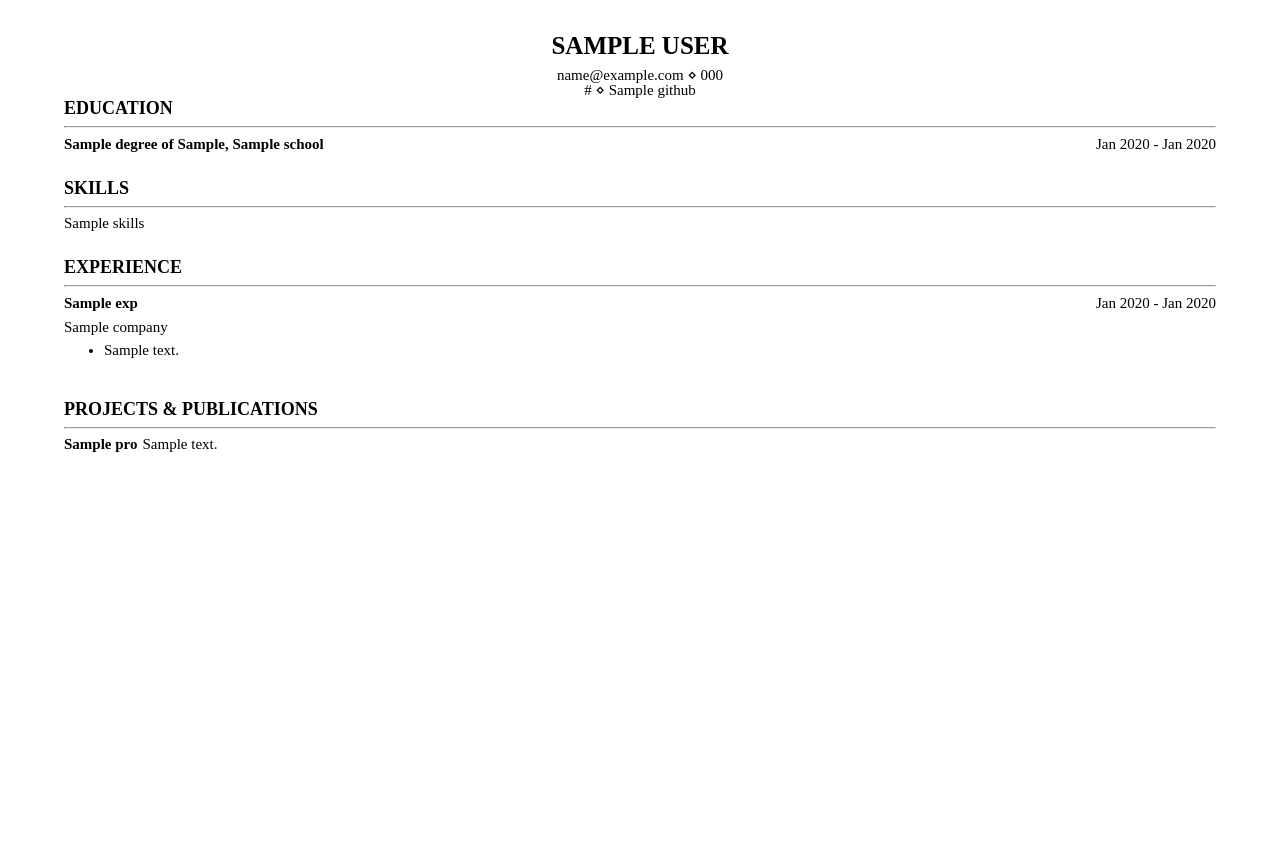
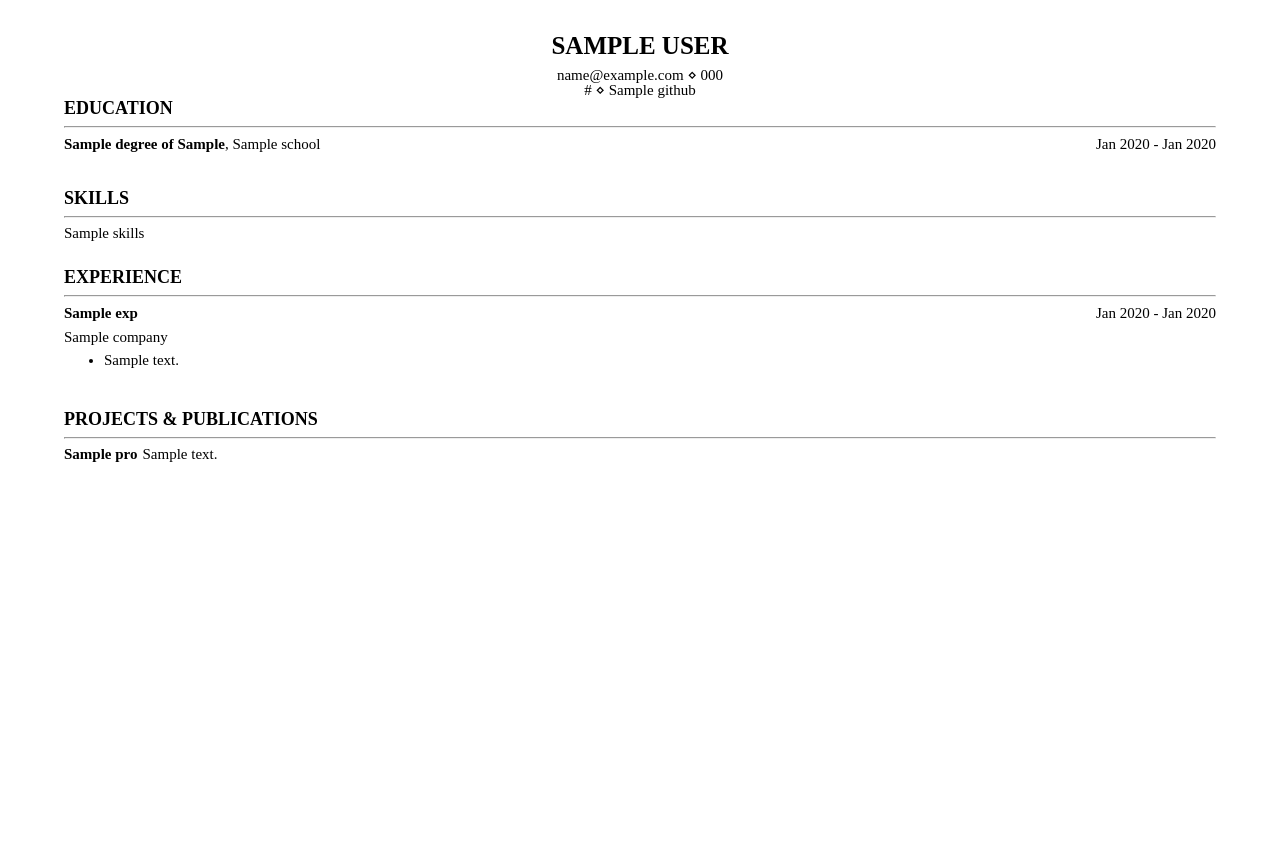
Before and after one commit to koksalkapucuoglu/resume-enhance, a Django app: template resume/templates/faangpath_simple_template_preview.html in a window 1280 px wide. Run offline with Django 4.2, Linux system fonts and the light colour scheme; the template is opened without the code that fills it: most values are stand-ins (such as "Sample title", 1, 10 or a date in 2020); some libraries are stand-ins or nearby versions.

Commit message:
add documentation

```diff
--- a/resume/forms.py
+++ b/resume/forms.py
@@ -64,7 +64,8 @@ class ExperienceForm(forms.Form):
         required=False
     )
     current_role = forms.BooleanField(
-        label="I am currently working in this role"
+        label="I am currently working in this role",
+        required=False
     )
     company = forms.CharField(
         max_length=255,
--- a/resume/openai_engine.py
+++ b/resume/openai_engine.py
@@ -23,6 +23,7 @@ def send_openai_message(user_message:str, meta_prompt:str = None):
     try:
         response = client.chat.completions.create(
             model="gpt-4o-mini",
+            #model="gpt-3.5-turbo",
             messages=[
                 {"role": "system", "content": meta_prompt},
                 {"role": "user", "content": user_message}
--- a/resume/templates/faangpath_simple_template_preview.html
+++ b/resume/templates/faangpath_simple_template_preview.html
@@ -13,8 +13,14 @@
         <hr/>
         {% for edu in education_data %}
             <div class="title-date">
-                  <div class="title">{{ edu.degree }} of {{ edu.field_of_study }}, {{ edu.school }}</div>
-                  <div class="date">{{ edu.start_date|date:"M Y"}} - {{ edu.end_date|date:"M Y" }}</div>
+                <div class="left-content">
+                    <span class="title">{{ edu.degree }} of</span>
+                    <span class="title">{{ edu.field_of_study }}</span>,
+                    <span class="school">{{ edu.school }}</span>
+                </div>
+                <div class="date">
+                    {{ edu.start_date|date:"M Y"}} - {{ edu.end_date|date:"M Y" }}
+                </div>
             </div>
         {% endfor %}
         <br>
@@ -45,8 +51,8 @@
         <hr/>
         {% for pro in project_data %}
             <div class="project-name-description">
-                  <div class="name">{{ pro.name }}</div>
-                  <div class="description">{{ pro.description }}</div>
+                  <span class="name">{{ pro.name }}</span>
+                  <span class="description">{{ pro.description }}</span>
             </div>
         {% endfor %}
 
@@ -82,15 +88,27 @@
       line-height: 0;
     }
     .title-date {
-      overflow: auto; /* Float'ın etkilerini temizlemek için */
-      font-size: 15px;
+        display: flex;
+        justify-content: space-between;
+        align-items: center;
+        font-size: 15px;
+        margin-bottom: 10px;
     }
+
+    .left-content {
+        display: inline;
+    }
+
     .title {
-      font-weight: bold;
-      float: left;
+        font-weight: bold;
     }
+
+    .school {
+        font-weight: normal;
+    }
+
     .date {
-      float: right; /* Sağa yaslar */
+        text-align: right;
     }
     .position {
       font-size: 15px;
@@ -98,6 +116,7 @@
     }
     .project-name-description {
       overflow: auto;
+      padding-bottom: 3px;
     }
     .project-name-description .name {
       font-weight: bold;
```
Also changed, not shown: resume/views.py (+92 -46 lines), README.md (added), 8 other files.
